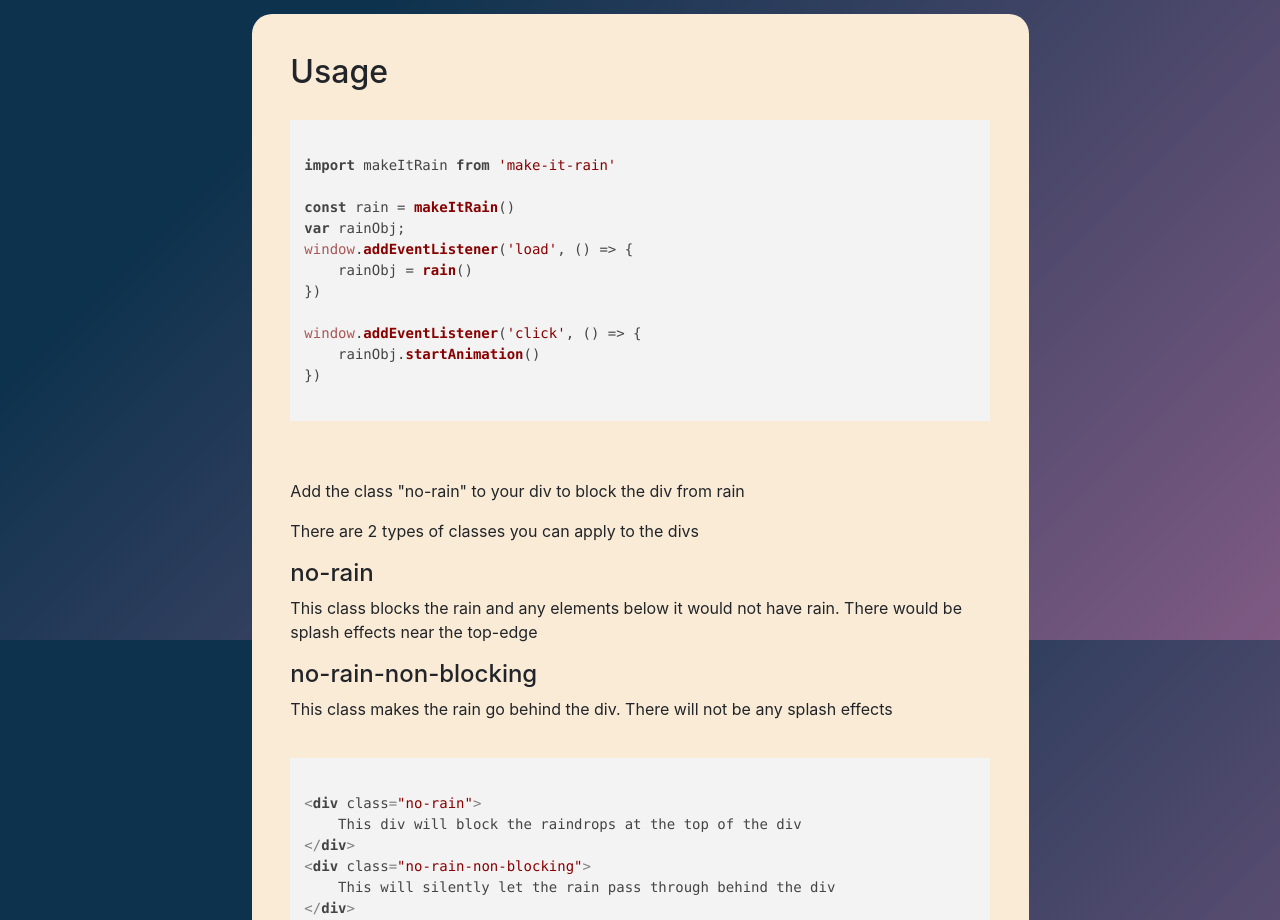
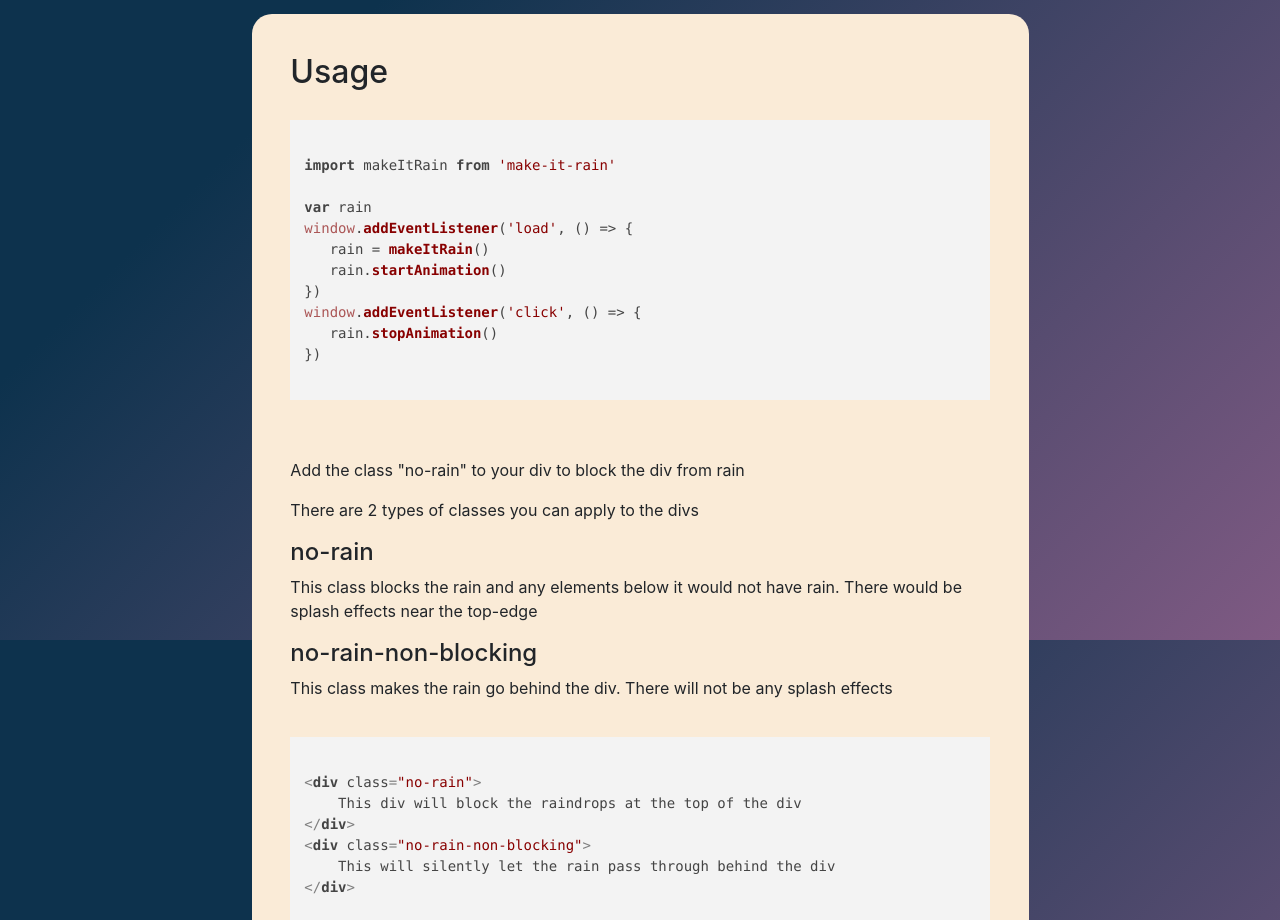
Before and after one commit to rizasal/make-it-rain.js, a website built with Parcel: page site/index.html in a window 1280 px wide. Shown: the part 960-1880 px from the top of the page. Built offline with nearby package versions, Linux system fonts and the light colour scheme.

Commit message:
Added readme, fixed bug

```diff
--- a/make-it-rain.js
+++ b/make-it-rain.js
@@ -164,7 +164,7 @@ export default function makeItRain(options = {}) {
 
         return {
             stopAnimation: () => {
-                this.cancelAnimationFrame(animationNum)
+                cancelAnimationFrame(animationNum)
             },
             startAnimation: () => {
                 animate()
--- a/site/index.html
+++ b/site/index.html
@@ -41,14 +41,13 @@
                     <code>
 import makeItRain from 'make-it-rain'
 
-const rain = makeItRain()
-var rainObj;
+var rain
 window.addEventListener('load', () => {
-    rainObj = rain()
+   rain = makeItRain()
+   rain.startAnimation()
 })
-
 window.addEventListener('click', () => {
-    rainObj.startAnimation()
+   rain.stopAnimation()
 })
                     </code>
                         </pre>
```
Also changed, not shown: README.md (added), site/main.js (line endings or trailing spaces).
